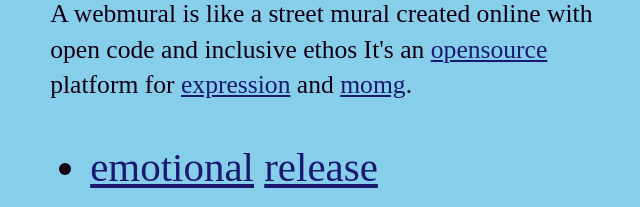
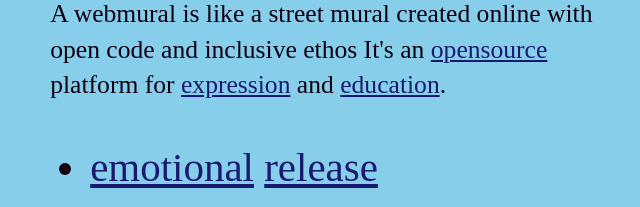
Before and after one commit to webmural/about, a plain HTML site: page index.html in a window 1280 px wide. Shown: the part 148-355 px from the top of the page, 1-641 px from the left. Drawn offline with Linux system fonts and the light colour scheme.

Commit message:
education (#8)

```diff
--- a/index.html
+++ b/index.html
@@ -32,7 +32,7 @@
   and inclusive ethos
   It's an <a href="https://webmural.com/license">opensource</a>
   platform for <a href="https://webmural.com">expression</a>
-  and <a href="https://webmural.com/momg">momg</a>.
+  and <a href="https://webmural.com/momg">education</a>.
 </p>
 
 <ul style="font-size:1.6em;list-style:circle">
```
